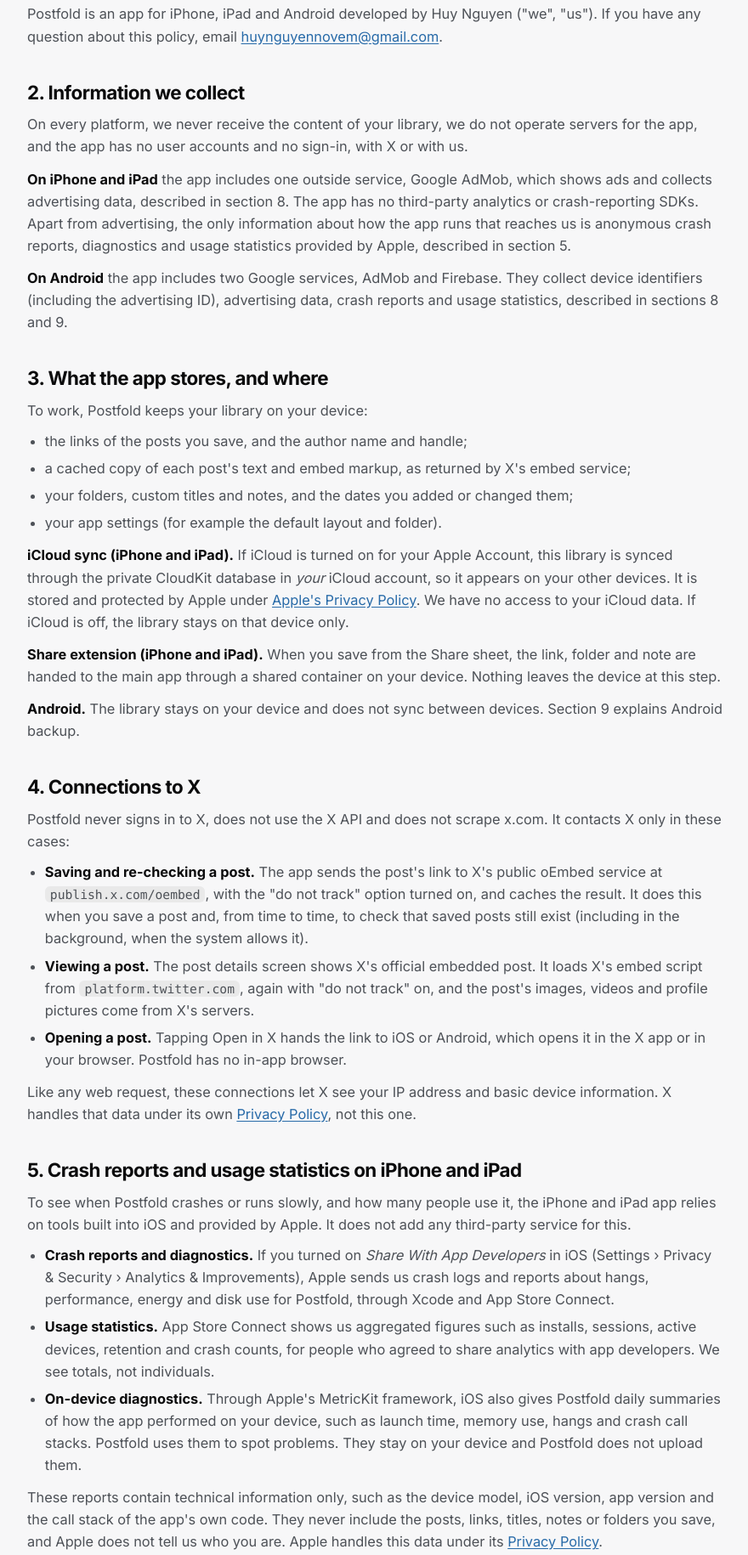
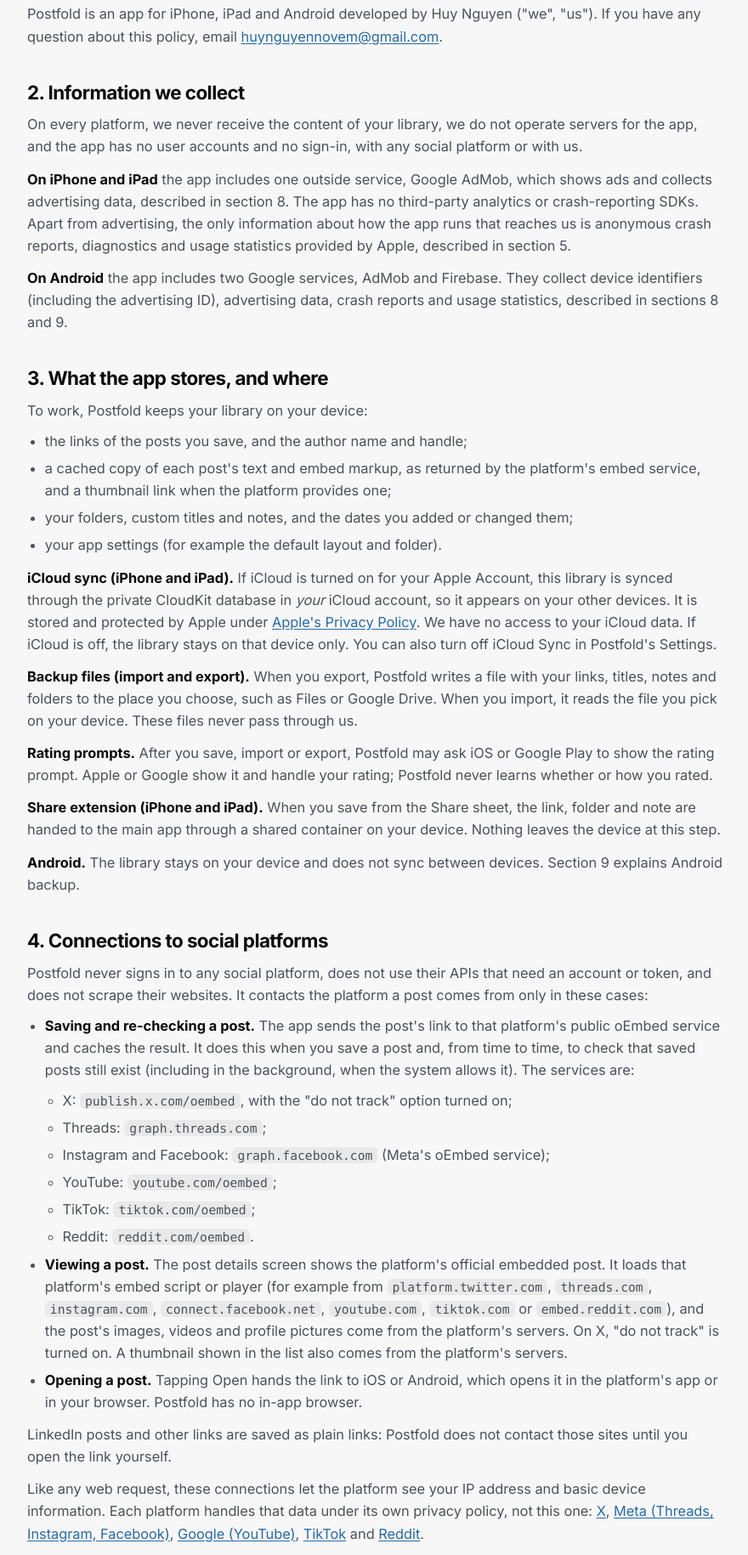
Before and after one commit to huynguyennovem/postfold.space, a plain HTML site: page privacy/index.html in a window 1280 px wide. Shown: the part 733-2563 px from the top of the page at 85% size, without its empty margins (198-1078 px from the left). Drawn offline with Linux system fonts and the light colour scheme.

Commit message:
Privacy policy: cover all supported platforms, backups and rating prompts

```diff
--- a/privacy/index.html
+++ b/privacy/index.html
@@ -4,7 +4,7 @@
   <meta charset="utf-8">
   <meta name="viewport" content="width=device-width, initial-scale=1">
   <title>Privacy Policy | Postfold</title>
-  <meta name="description" content="What Postfold stores on your device, when it contacts X, and what crash, usage and advertising data the iPhone, iPad and Android apps share with Apple and Google.">
+  <meta name="description" content="What Postfold stores on your device, when it contacts social platforms, and what crash, usage and advertising data the iPhone, iPad and Android apps share with Apple and Google.">
   <link rel="canonical" href="https://postfold.space/privacy/">
   <link rel="alternate" type="text/markdown" title="Markdown version" href="https://postfold.space/privacy/index.md">
   <link rel="alternate" type="text/plain" title="LLM context" href="https://postfold.space/llms.txt">
@@ -16,7 +16,7 @@
   <meta property="og:type" content="website">
   <meta property="og:site_name" content="Postfold">
   <meta property="og:title" content="Privacy Policy | Postfold">
-  <meta property="og:description" content="What Postfold stores on your device, when it contacts X, and what crash, usage and advertising data the iPhone, iPad and Android apps share with Apple and Google.">
+  <meta property="og:description" content="What Postfold stores on your device, when it contacts social platforms, and what crash, usage and advertising data the iPhone, iPad and Android apps share with Apple and Google.">
   <meta property="og:url" content="https://postfold.space/privacy/">
   <meta property="og:image" content="https://postfold.space/assets/images/og-image.jpg">
   <meta property="og:image:width" content="1200">
@@ -54,20 +54,20 @@
     <div class="page-hero">
       <div class="container">
         <h1>Privacy Policy</h1>
-          <p class="meta">Last updated: November 10, 2026</p>
+          <p class="meta">Last updated: November 21, 2026</p>
         <p>This page explains what Postfold stores, where it is stored, which outside services it talks to, and what crash, usage and advertising information is collected. The iPhone and iPad app and the Android app differ, so each section says which app it describes. Section 8 covers advertising, and section 9 covers what only the Android app does.</p>
       </div>
     </div>
     <div class="container prose">
       <div class="callout">
-        <p><strong>In short:</strong> Postfold has no account and no login. We never see the posts, links, titles, notes or folders you save: they stay on your devices and, on iPhone and iPad, in your private iCloud. To show a post, the app asks X's public embed service for it. The app shows ads through Google AdMob, which can use your device's advertising identifier; on iPhone and iPad, only if you allow tracking. Advertisers never receive anything from your library. On iPhone and iPad, there is no third-party analytics: anonymous crash reports and usage statistics reach us through Apple's built-in tools, and you can turn them off. On Android, crash reports and usage statistics go to Google Firebase, and you can turn them off too.</p>
+        <p><strong>In short:</strong> Postfold has no account and no login. We never see the posts, links, titles, notes or folders you save: they stay on your devices and, on iPhone and iPad, in your private iCloud. To show a post, the app asks the public embed service of the platform it comes from, such as X, Threads, Instagram, Facebook, YouTube, TikTok or Reddit. The app shows ads through Google AdMob, which can use your device's advertising identifier; on iPhone and iPad, only if you allow tracking. Advertisers never receive anything from your library. On iPhone and iPad, there is no third-party analytics: anonymous crash reports and usage statistics reach us through Apple's built-in tools, and you can turn them off. On Android, crash reports and usage statistics go to Google Firebase, and you can turn them off too.</p>
       </div>
 
       <h2>1. Who we are</h2>
       <p>Postfold is an app for iPhone, iPad and Android developed by Huy Nguyen ("we", "us"). If you have any question about this policy, email <a href="mailto:huynguyennovem@gmail.com">huynguyennovem@gmail.com</a>.</p>
 
       <h2>2. Information we collect</h2>
-      <p>On every platform, we never receive the content of your library, we do not operate servers for the app, and the app has no user accounts and no sign-in, with X or with us.</p>
+      <p>On every platform, we never receive the content of your library, we do not operate servers for the app, and the app has no user accounts and no sign-in, with any social platform or with us.</p>
       <p><strong>On iPhone and iPad</strong> the app includes one outside service, Google AdMob, which shows ads and collects advertising data, described in section 8. The app has no third-party analytics or crash-reporting SDKs. Apart from advertising, the only information about how the app runs that reaches us is anonymous crash reports, diagnostics and usage statistics provided by Apple, described in section 5.</p>
       <p><strong>On Android</strong> the app includes two Google services, AdMob and Firebase. They collect device identifiers (including the advertising ID), advertising data, crash reports and usage statistics, described in sections 8 and 9.</p>
 
@@ -75,22 +75,34 @@
       <p>To work, Postfold keeps your library on your device:</p>
       <ul>
         <li>the links of the posts you save, and the author name and handle;</li>
-        <li>a cached copy of each post's text and embed markup, as returned by X's embed service;</li>
+        <li>a cached copy of each post's text and embed markup, as returned by the platform's embed service, and a thumbnail link when the platform provides one;</li>
         <li>your folders, custom titles and notes, and the dates you added or changed them;</li>
         <li>your app settings (for example the default layout and folder).</li>
       </ul>
-      <p><strong>iCloud sync (iPhone and iPad).</strong> If iCloud is turned on for your Apple Account, this library is synced through the private CloudKit database in <em>your</em> iCloud account, so it appears on your other devices. It is stored and protected by Apple under <a href="https://www.apple.com/legal/privacy/" rel="noopener">Apple's Privacy Policy</a>. We have no access to your iCloud data. If iCloud is off, the library stays on that device only.</p>
+      <p><strong>iCloud sync (iPhone and iPad).</strong> If iCloud is turned on for your Apple Account, this library is synced through the private CloudKit database in <em>your</em> iCloud account, so it appears on your other devices. It is stored and protected by Apple under <a href="https://www.apple.com/legal/privacy/" rel="noopener">Apple's Privacy Policy</a>. We have no access to your iCloud data. If iCloud is off, the library stays on that device only. You can also turn off iCloud Sync in Postfold's Settings.</p>
+      <p><strong>Backup files (import and export).</strong> When you export, Postfold writes a file with your links, titles, notes and folders to the place you choose, such as Files or Google Drive. When you import, it reads the file you pick on your device. These files never pass through us.</p>
+      <p><strong>Rating prompts.</strong> After you save, import or export, Postfold may ask iOS or Google Play to show the rating prompt. Apple or Google show it and handle your rating; Postfold never learns whether or how you rated.</p>
       <p><strong>Share extension (iPhone and iPad).</strong> When you save from the Share sheet, the link, folder and note are handed to the main app through a shared container on your device. Nothing leaves the device at this step.</p>
       <p><strong>Android.</strong> The library stays on your device and does not sync between devices. Section 9 explains Android backup.</p>
 
-      <h2>4. Connections to X</h2>
-      <p>Postfold never signs in to X, does not use the X API and does not scrape x.com. It contacts X only in these cases:</p>
+      <h2>4. Connections to social platforms</h2>
+      <p>Postfold never signs in to any social platform, does not use their APIs that need an account or token, and does not scrape their websites. It contacts the platform a post comes from only in these cases:</p>
       <ul>
-        <li><strong>Saving and re-checking a post.</strong> The app sends the post's link to X's public oEmbed service at <code>publish.x.com/oembed</code>, with the "do not track" option turned on, and caches the result. It does this when you save a post and, from time to time, to check that saved posts still exist (including in the background, when the system allows it).</li>
-        <li><strong>Viewing a post.</strong> The post details screen shows X's official embedded post. It loads X's embed script from <code>platform.twitter.com</code>, again with "do not track" on, and the post's images, videos and profile pictures come from X's servers.</li>
-        <li><strong>Opening a post.</strong> Tapping Open in X hands the link to iOS or Android, which opens it in the X app or in your browser. Postfold has no in-app browser.</li>
+        <li><strong>Saving and re-checking a post.</strong> The app sends the post's link to that platform's public oEmbed service and caches the result. It does this when you save a post and, from time to time, to check that saved posts still exist (including in the background, when the system allows it). The services are:
+          <ul>
+            <li>X: <code>publish.x.com/oembed</code>, with the "do not track" option turned on;</li>
+            <li>Threads: <code>graph.threads.com</code>;</li>
+            <li>Instagram and Facebook: <code>graph.facebook.com</code> (Meta's oEmbed service);</li>
+            <li>YouTube: <code>youtube.com/oembed</code>;</li>
+            <li>TikTok: <code>tiktok.com/oembed</code>;</li>
+            <li>Reddit: <code>reddit.com/oembed</code>.</li>
+          </ul>
+        </li>
+        <li><strong>Viewing a post.</strong> The post details screen shows the platform's official embedded post. It loads that platform's embed script or player (for example from <code>platform.twitter.com</code>, <code>threads.com</code>, <code>instagram.com</code>, <code>connect.facebook.net</code>, <code>youtube.com</code>, <code>tiktok.com</code> or <code>embed.reddit.com</code>), and the post's images, videos and profile pictures come from the platform's servers. On X, "do not track" is turned on. A thumbnail shown in the list also comes from the platform's servers.</li>
+        <li><strong>Opening a post.</strong> Tapping Open hands the link to iOS or Android, which opens it in the platform's app or in your browser. Postfold has no in-app browser.</li>
       </ul>
-      <p>Like any web request, these connections let X see your IP address and basic device information. X handles that data under its own <a href="https://x.com/en/privacy" rel="noopener">Privacy Policy</a>, not this one.</p>
+      <p>LinkedIn posts and other links are saved as plain links: Postfold does not contact those sites until you open the link yourself.</p>
+      <p>Like any web request, these connections let the platform see your IP address and basic device information. Each platform handles that data under its own privacy policy, not this one: <a href="https://x.com/en/privacy" rel="noopener">X</a>, <a href="https://www.facebook.com/privacy/policy/" rel="noopener">Meta (Threads, Instagram, Facebook)</a>, <a href="https://policies.google.com/privacy" rel="noopener">Google (YouTube)</a>, <a href="https://www.tiktok.com/legal/privacy-policy" rel="noopener">TikTok</a> and <a href="https://www.reddit.com/policies/privacy-policy" rel="noopener">Reddit</a>.</p>
 
       <h2>5. Crash reports and usage statistics on iPhone and iPad</h2>
       <p>To see when Postfold crashes or runs slowly, and how many people use it, the iPhone and iPad app relies on tools built into iOS and provided by Apple. It does not add any third-party service for this.</p>
@@ -106,7 +118,7 @@
       <p>When you open the app with "Detect Copied Links" turned on, Postfold asks iOS or Android whether the clipboard probably contains a web link. The system answers without revealing the content. The clipboard is only read when you tap Paste. You can turn this off in Postfold's Settings.</p>
 
       <h2>7. Deleted posts</h2>
-      <p>If X reports that a post no longer exists or is no longer public, Postfold marks it Unavailable and deletes the cached text and embed. Your link, title, note and folder are kept until you delete them.</p>
+      <p>If the platform reports that a post no longer exists or is no longer public, Postfold marks it Unavailable and deletes the cached text and embed. Your link, title, note and folder are kept until you delete them.</p>
 
       <h2>8. Advertising</h2>
       <p>Postfold shows ads provided by Google AdMob on iPhone, iPad and Android: a banner on the post details screen, ads between posts in the list, and sometimes a full-screen ad after you add a post. The Share sheet shows no ads.</p>
@@ -137,7 +149,7 @@
       <ul>
         <li>Delete a post or folder in the app to remove it from your devices and iCloud.</li>
         <li>Delete the app to remove its local data. To remove the synced copy, manage Postfold's data in your iCloud storage settings on iPhone, iPad or Mac.</li>
-        <li>Turn off iCloud for Postfold to keep the library on one device.</li>
+        <li>Turn off iCloud Sync in Postfold's Settings, or iCloud for Postfold, to keep the library on one device.</li>
         <li>Turn off Background App Refresh for Postfold in iOS Settings to stop background re-checks.</li>
         <li>Turn off the crash and diagnostics option in Postfold's Settings, or <em>Share With App Developers</em> in iOS, to stop crash and usage reports (see section 5).</li>
         <li>Turn off tracking for Postfold in iOS Settings › Privacy &amp; Security › Tracking, or change your ad choices under Privacy Options in Postfold's Settings where it is shown (see section 8).</li>
```
Also changed, not shown: llms-full.txt, 1 other file.
